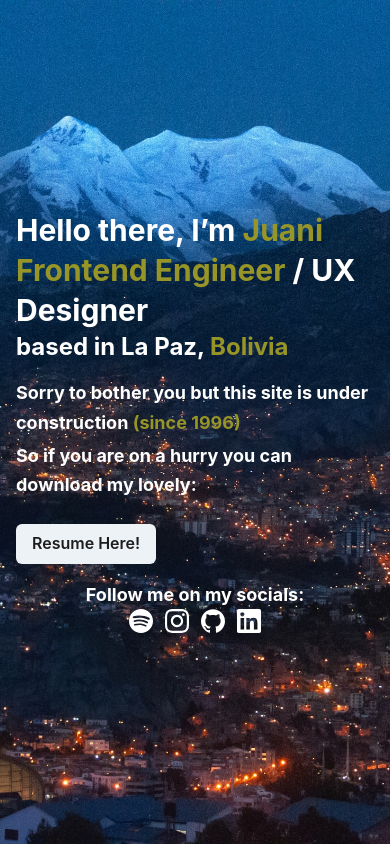
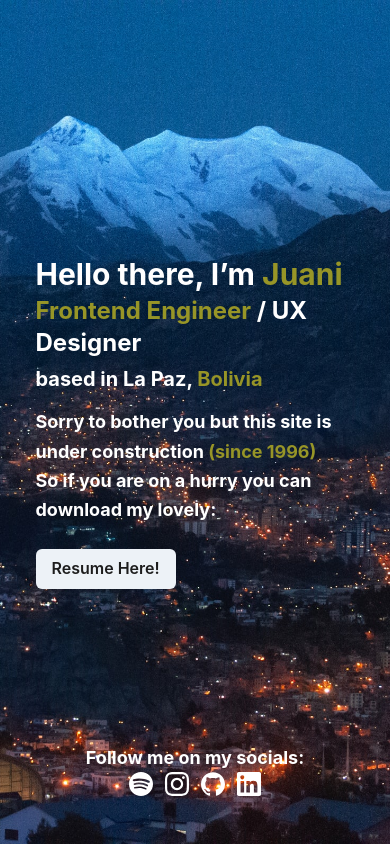
Before and after one commit to DrunkOldDog/portfolio, a Next.js app: page / in a window 390 px wide. Built offline with nearby package versions, Linux system fonts and the light colour scheme; no server answers.

Commit message:
Fix responsive styles

```diff
--- a/src/components/SocialNetworks/SocialNetworks.jsx
+++ b/src/components/SocialNetworks/SocialNetworks.jsx
@@ -40,8 +40,8 @@ export default function SocialNetworks() {
   const socialMediaEventTracker = useAnalyticsEvent("Social Media");
 
   return (
-    <Box alignSelf={"center"}>
-      <Text fontWeight={"bold"} fontSize={{ base: "lg", xl: "2xl" }}>
+    <Box alignSelf={"center"} justifySelf="center" position={"absolute"} bottom={12}>
+      <Text fontWeight={"bold"} fontSize={{ base: "lg", lg: "2xl" }}>
         Follow me on my socials:
       </Text>
 
--- a/src/pages/index.js
+++ b/src/pages/index.js
@@ -12,7 +12,7 @@ export default function Home() {
 
   return (
     <div className={styles.homePage}>
-      <Container maxW={["100%", "80%"]}>
+      <Container maxW={["90%", "80%"]}>
         <Head>
           <title>Juani Reyes - Portfolio</title>
           <meta
@@ -33,27 +33,27 @@ export default function Home() {
           <Box>
             <Heading
               as="h1"
-              size={{ base: "xl", xl: "2xl" }}
-              mb={{ base: 0, xl: 2 }}
+              size={{ base: "xl", lg: "2xl" }}
+              mb={{ base: 0, lg: 2 }}
             >
               Hello there, I’m <span className="primary">Juani</span>
             </Heading>
-            <Heading mb={{ xl: 2 }} size={{ base: "xl", xl: "2xl" }}>
+            <Heading mb={2} size={["lg", "xl"]}>
               <span className="primary">Frontend Engineer</span> / UX Designer
             </Heading>
-            <Heading as="h3" size="lg">
+            <Heading as="h3" size={["md", "lg"]}>
               based in La Paz, <span className="primary">Bolivia</span>
             </Heading>
           </Box>
 
           <Box>
-            <Text mb={1} fontWeight="bold" fontSize={{ base: "lg", xl: "2xl" }}>
+            <Text fontWeight="bold" fontSize={{ base: "lg", lg: "2xl" }}>
               Sorry to bother you but this site is under construction{" "}
               <span className="primary">(since 1996)</span>
             </Text>
             <Text
               fontWeight={"bold"}
-              fontSize={{ base: "lg", xl: "2xl" }}
+              fontSize={{ base: "lg", lg: "2xl" }}
               mb={6}
             >
               So if you are on a hurry you can download my lovely:
@@ -65,7 +65,7 @@ export default function Home() {
               rel="noopener noreferrer"
             >
               <Button
-                size={{ base: "md", xl: "lg" }}
+                size={{ base: "md", lg: "lg" }}
                 onClick={handleButtonClick}
               >
                 Resume Here!
```
